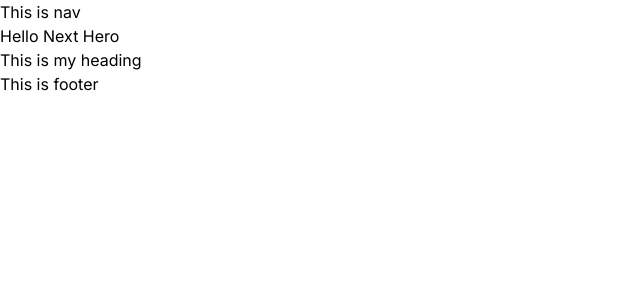
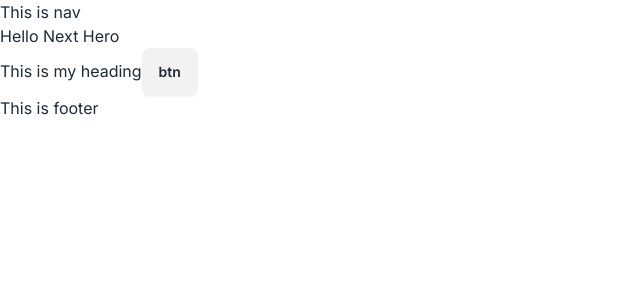
Before and after one commit to tisabbir/bijoy-24, a Next.js app: page / in a window 1280 px wide. Shown: the top 300 px of the page, without its empty margins (0-640 px from the left). Built offline with nearby package versions, Linux system fonts and the light colour scheme.

Commit message:
install : daisy ui

```diff
--- a/src/components/Heading.jsx
+++ b/src/components/Heading.jsx
@@ -4,6 +4,7 @@ const Heading = () => {
     return (
         <div>
             This is my heading
+            <button className='btn'>btn</button>
         </div>
     );
 };
--- a/tailwind.config.js
+++ b/tailwind.config.js
@@ -14,5 +14,5 @@ module.exports = {
       },
     },
   },
-  plugins: [],
+  plugins: [require('daisyui'),],
 };
```
Also changed, not shown: package.json (+1 -22 lines), 1 other file (tests, documents, lock files or other folders).
